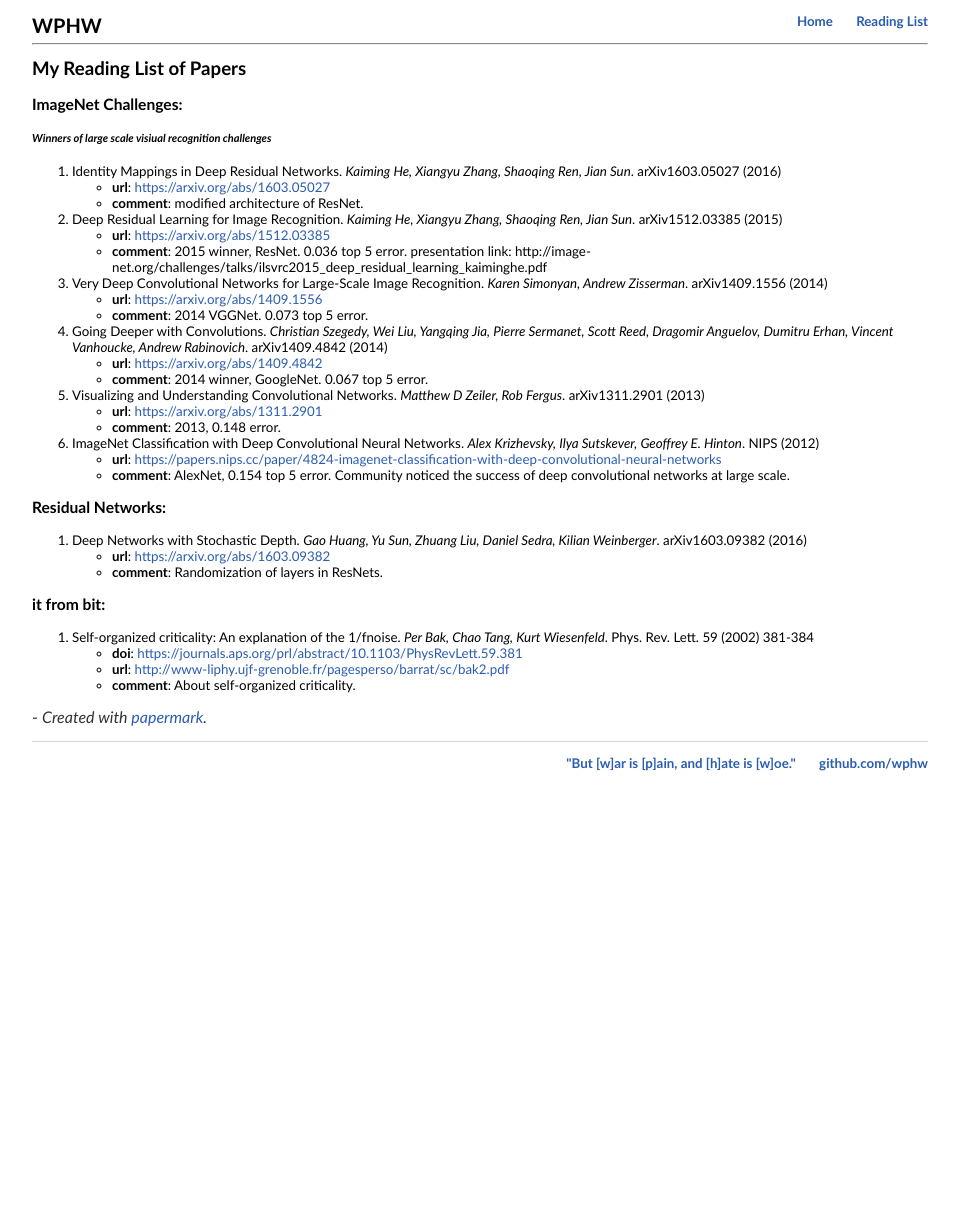
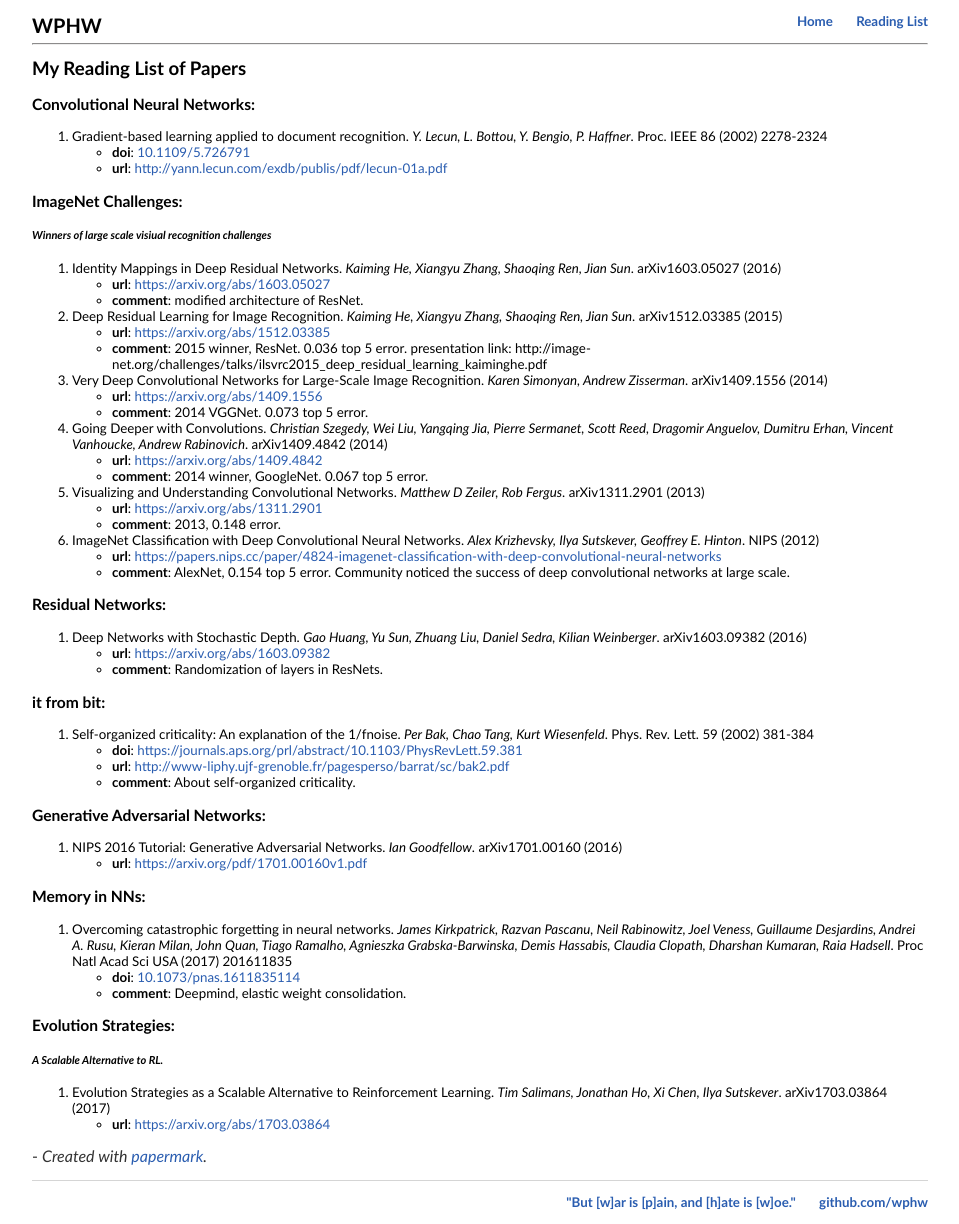
Before and after one commit to musa-atlihan/msatlihan.github.io, a Jekyll site: the page built from reading-list.md, in a window 1280 px wide. Shown: the whole page, without its empty margins (160-1119 px from the left). Built offline with Jekyll 4.4.1, drawn with Linux system fonts in a browser that asks for light colours; our own code applies the rules of GitHub Pages for plain Markdown files; before the commit the page ends 900 px from its top, so only the background shows below that.

Commit message:
Update reading-list

```diff
--- a/reading-list.md
+++ b/reading-list.md
@@ -1,4 +1,10 @@
 # My Reading List of Papers
+
+### Convolutional Neural Networks:
+
+1. Gradient-based learning applied to document recognition. *Y. Lecun, L. Bottou, Y. Bengio, P. Haffner*. Proc. IEEE 86 (2002) 2278-2324
+    * **doi**: [10.1109/5.726791](10.1109/5.726791)
+    * **url**: [http://yann.lecun.com/exdb/publis/pdf/lecun-01a.pdf](http://yann.lecun.com/exdb/publis/pdf/lecun-01a.pdf)
 
 ### ImageNet Challenges:
 
@@ -40,6 +46,23 @@
     * **url**: [http://www-liphy.ujf-grenoble.fr/pagesperso/barrat/sc/bak2.pdf](http://www-liphy.ujf-grenoble.fr/pagesperso/barrat/sc/bak2.pdf)
     * **comment**: About self-organized criticality.
 
+### Generative Adversarial Networks:
+
+1. NIPS 2016 Tutorial: Generative Adversarial Networks. *Ian Goodfellow*. arXiv1701.00160 (2016)
+    * **url**: [https://arxiv.org/pdf/1701.00160v1.pdf](https://arxiv.org/pdf/1701.00160v1.pdf)
+
+### Memory in NNs:
+
+1. Overcoming catastrophic forgetting in neural networks. *James Kirkpatrick, Razvan Pascanu, Neil Rabinowitz, Joel Veness, Guillaume Desjardins, Andrei A. Rusu, Kieran Milan, John Quan, Tiago Ramalho, Agnieszka Grabska-Barwinska, Demis Hassabis, Claudia Clopath, Dharshan Kumaran, Raia Hadsell*. Proc Natl Acad Sci USA (2017) 201611835
+    * **doi**: [10.1073/pnas.1611835114](10.1073/pnas.1611835114)
+    * **comment**: Deepmind, elastic weight consolidation.
+
+### Evolution Strategies:
+
+##### *A Scalable Alternative to RL.*
+1. Evolution Strategies as a Scalable Alternative to Reinforcement Learning. *Tim Salimans, Jonathan Ho, Xi Chen, Ilya Sutskever*. arXiv1703.03864 (2017)
+    * **url**: [https://arxiv.org/abs/1703.03864](https://arxiv.org/abs/1703.03864)
+
 
 -
 *Created with [papermark](https://github.com/wphw/papermark/).*
```
